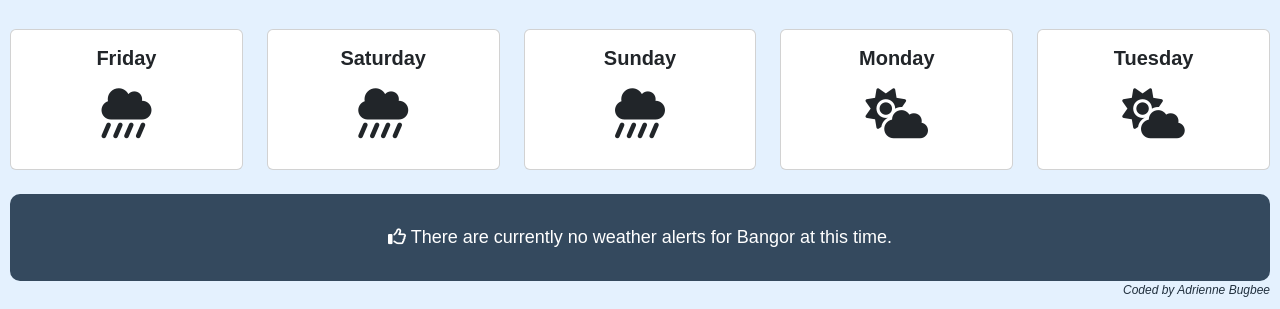
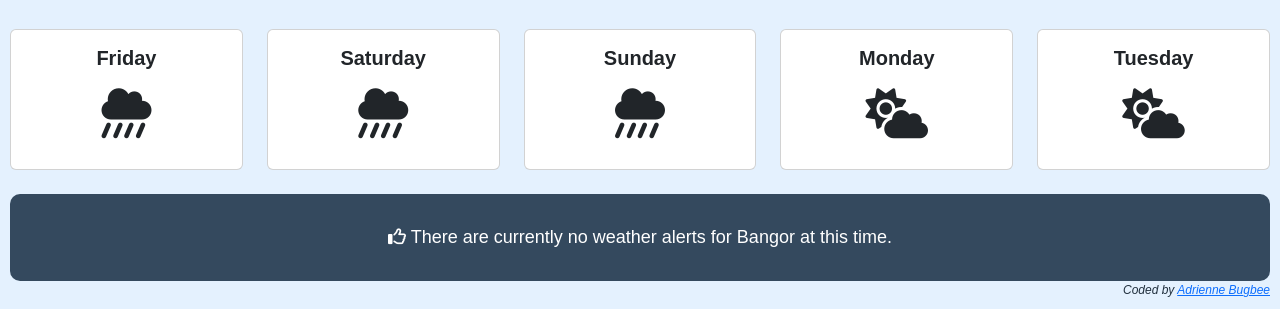
Before and after one commit to abugbee11/weatherapp-project, a plain HTML site: page index.html in a window 1280 px wide. Shown: the part 557-866 px from the top of the page. Drawn offline with nearby package versions, Linux system fonts and the light colour scheme; a web font is replaced by a local one.

Commit message:
Added link to GitHub Repository in signature

```diff
--- a/index.html
+++ b/index.html
@@ -132,7 +132,7 @@
       </div>
       <div class="row">
         <div class="col-12">
-          <div class="coder"><em>Coded by Adrienne Bugbee</em></div>
+          <div class="coder"><em>Coded by <a href="https://github.com/abugbee11/weatherapp-project">Adrienne Bugbee</a></em></div>
         </div>
       </div>
     </div>
```
